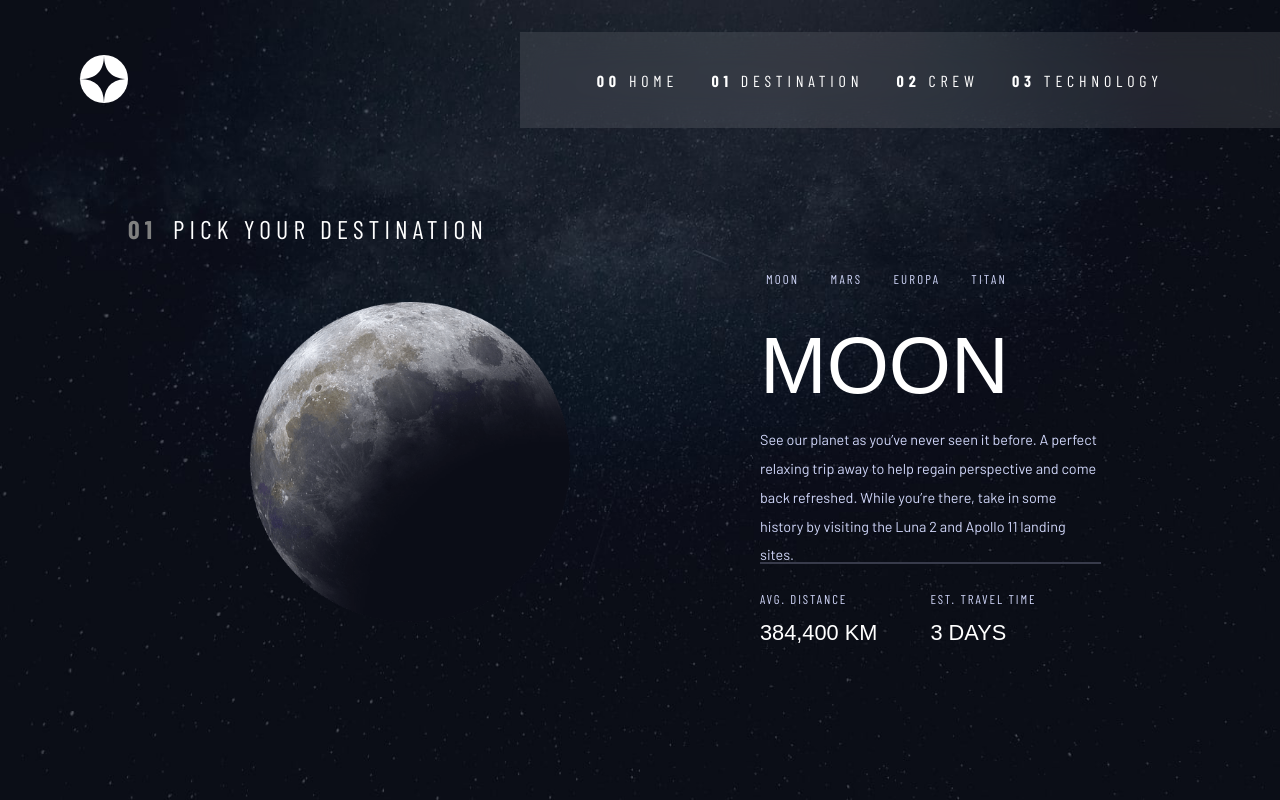
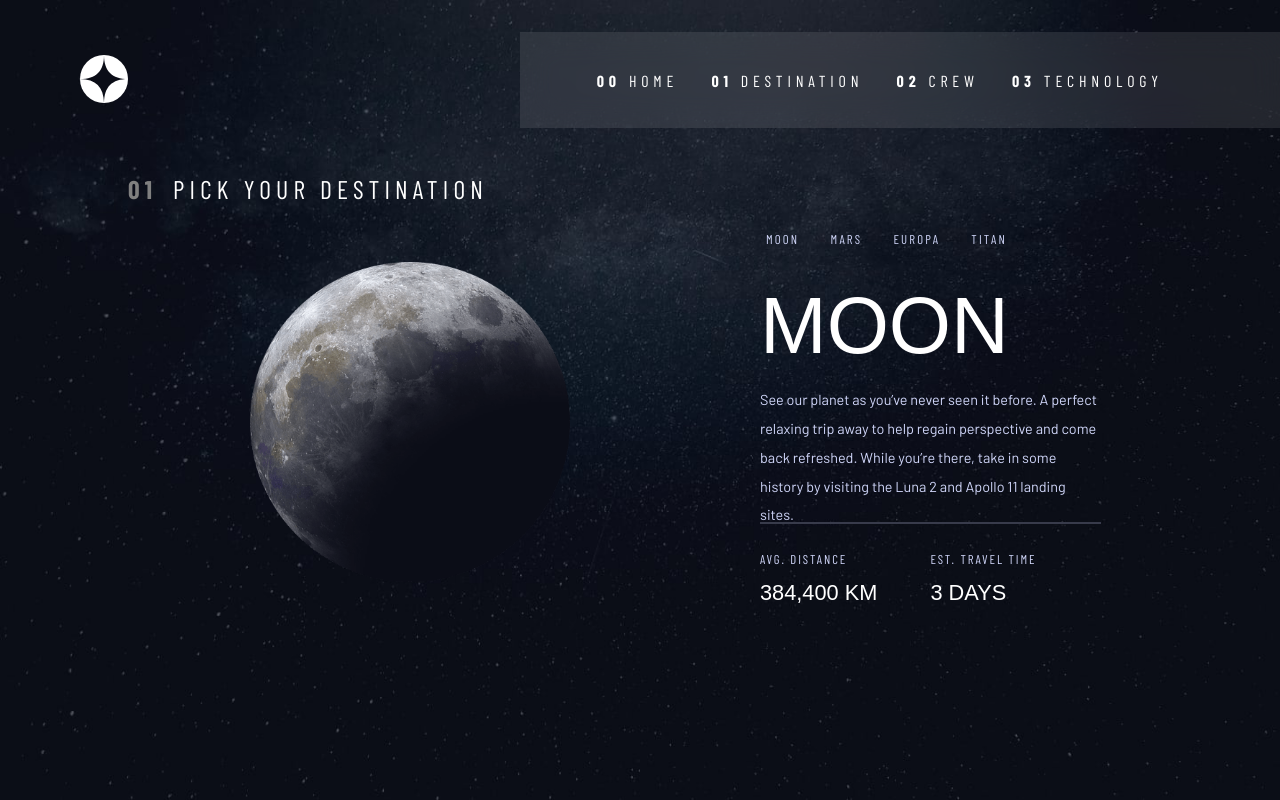
Before and after one commit to Dor-Elisha/Space-FrontEndMentor, an Angular app: page /Destination in a window 1280 px wide. Built offline with nearby package versions, Linux system fonts and the light colour scheme; a web font is replaced by a local one.

Commit message:
Fixed resposive for height in some screens
Fixed resposive for height in some screens

```diff
--- a/src/app/Pages/destination/destination.component.scss
+++ b/src/app/Pages/destination/destination.component.scss
@@ -20,6 +20,8 @@
     margin-inline: auto;
     // margin: 8.5rem auto 0 auto;
     display: grid;
+
+    margin-bottom: 2rem;
 
     > h2{
         font-family: 'Barlow Condensed', sans-serif;
--- a/src/app/app.component.scss
+++ b/src/app/app.component.scss
@@ -12,7 +12,7 @@ header {
     font-family: 'Barlow Condensed', sans-serif;
     text-transform: uppercase;
 
-    margin-bottom: 7.5em;
+    margin-bottom: 10vh;
 
     >div{
         padding-inline-start: 4.5em;
```
